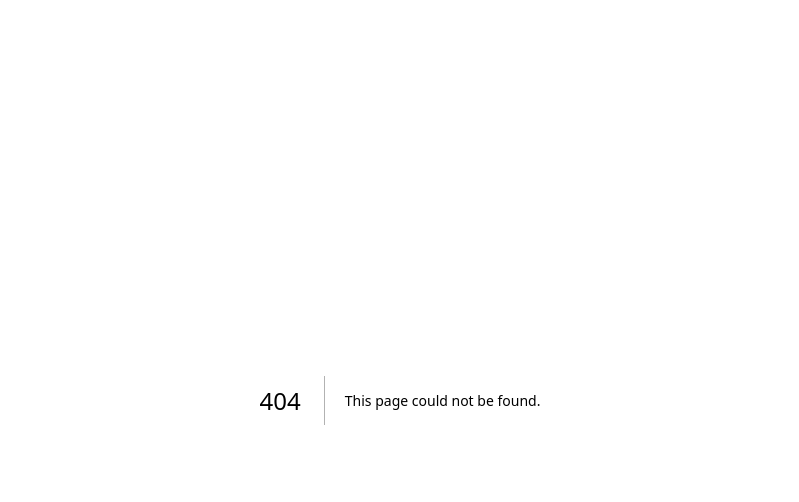
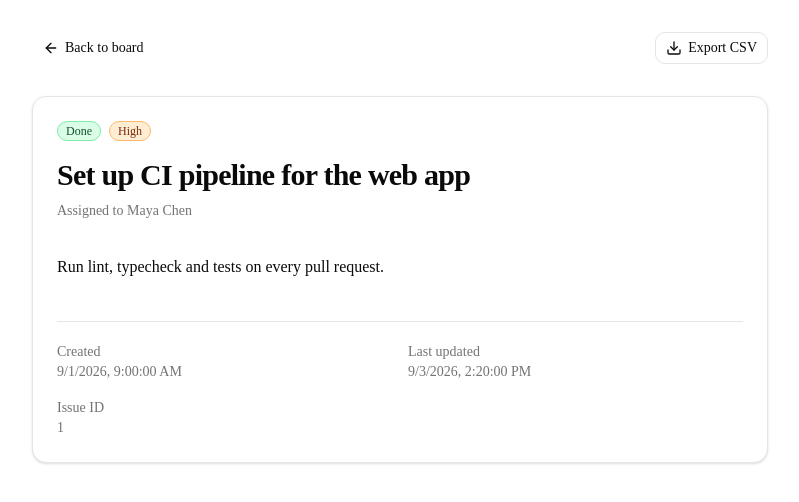
Before and after one commit to git4roman/Apollo, a Next.js app: page /issues/1 in a window 1280 px wide. Before the commit this address had no page. Shown: the top 502 px of the page, without its empty margins (240-1039 px from the left). Built offline with nearby package versions, Linux system fonts and the light colour scheme; what @apollo/client-integration-nextjs would draw is missing.

Commit message:
feat: add issue detail pages with loading, error, and not found states; implement CSV export functionality

```diff
--- /dev/null
+++ b/src/app/api/export/route.ts
@@ -0,0 +1,32 @@
+import { findIssues } from "@/server/store";
+
+const columns = [
+  "id",
+  "title",
+  "description",
+  "status",
+  "priority",
+  "assignee",
+  "createdAt",
+  "updatedAt",
+] as const;
+
+function csvCell(value: string | null): string {
+  const text = value ?? "";
+  return `"${text.replaceAll('"', '""')}"`;
+}
+
+export function GET(): Response {
+  const rows = findIssues({}).map((issue) =>
+    columns.map((column) => csvCell(issue[column])).join(","),
+  );
+  const csv = [columns.join(","), ...rows].join("\r\n");
+
+  return new Response(csv, {
+    headers: {
+      "Content-Type": "text/csv; charset=utf-8",
+      "Content-Disposition": 'attachment; filename="trackr-issues.csv"',
+      "Cache-Control": "no-store",
+    },
+  });
+}
--- /dev/null
+++ b/src/app/issues/[id]/error.tsx
@@ -0,0 +1,28 @@
+"use client";
+
+import { useEffect } from "react";
+import { Button } from "@/components/ui/button";
+
+export default function ErrorPage({
+  error,
+  retry,
+}: {
+  error: Error & { digest?: string };
+  retry: () => void;
+}) {
+  useEffect(() => {
+    console.error(error);
+  }, [error]);
+
+  return (
+    <main className="mx-auto flex min-h-[60vh] w-full max-w-3xl flex-col items-center justify-center px-4 text-center">
+      <h1 className="text-2xl font-semibold">Couldn&apos;t load this issue</h1>
+      <p className="text-muted-foreground mt-2">
+        Something went wrong while loading the issue.
+      </p>
+      <Button className="mt-6" onClick={retry}>
+        Try again
+      </Button>
+    </main>
+  );
+}
--- /dev/null
+++ b/src/app/issues/[id]/loading.tsx
@@ -0,0 +1,21 @@
+import { Skeleton } from "@/components/ui/skeleton";
+
+export default function Loading() {
+  return (
+    <main className="mx-auto w-full max-w-3xl px-4 py-8">
+      <div className="mb-8 flex justify-between">
+        <Skeleton className="h-8 w-32" />
+        <Skeleton className="h-8 w-28" />
+      </div>
+      <section className="rounded-xl border p-6">
+        <div className="mb-4 flex gap-2">
+          <Skeleton className="h-6 w-20" />
+          <Skeleton className="h-6 w-20" />
+        </div>
+        <Skeleton className="h-10 w-3/4" />
+        <Skeleton className="mt-3 h-4 w-40" />
+        <Skeleton className="mt-10 h-24 w-full" />
+      </section>
+    </main>
+  );
+}
--- /dev/null
+++ b/src/app/issues/[id]/not-found.tsx
@@ -0,0 +1,20 @@
+import Link from "next/link";
+import { ArrowLeft } from "lucide-react";
+import { Button } from "@/components/ui/button";
+
+export default function NotFound() {
+  return (
+    <main className="mx-auto flex min-h-[60vh] w-full max-w-3xl flex-col items-center justify-center px-4 text-center">
+      <p className="text-muted-foreground text-sm font-medium">404</p>
+      <h1 className="mt-2 text-2xl font-semibold">Issue not found</h1>
+      <p className="text-muted-foreground mt-2">
+        This issue may have been deleted or the link may be incorrect.
+      </p>
+      <Button asChild className="mt-6">
+        <Link href="/">
+          <ArrowLeft /> Back to board
+        </Link>
+      </Button>
+    </main>
+  );
+}
--- /dev/null
+++ b/src/app/issues/[id]/page.tsx
@@ -0,0 +1,84 @@
+import type { Metadata } from "next";
+import Link from "next/link";
+import { notFound } from "next/navigation";
+import { ArrowLeft, Download } from "lucide-react";
+import { Button } from "@/components/ui/button";
+import { PriorityBadge } from "@/components/PriorityBadge";
+import { StatusBadge } from "@/components/StatusBadge";
+import { getIssueById } from "@/server/data";
+
+interface IssuePageProps {
+  params: Promise<{ id: string }>;
+}
+
+export async function generateMetadata({
+  params,
+}: IssuePageProps): Promise<Metadata> {
+  const { id } = await params;
+  const issue = await getIssueById(id);
+
+  return {
+    title: issue ? `${issue.title} · Trackr` : "Issue not found · Trackr",
+    description: issue
+      ? `Details for issue ${issue.title}.`
+      : "The requested issue could not be found.",
+  };
+}
+
+export default async function IssuePage({ params }: IssuePageProps) {
+  const { id } = await params;
+  const issue = await getIssueById(id);
+
+  if (!issue) notFound();
+
+  return (
+    <main className="mx-auto w-full max-w-3xl px-4 py-8">
+      <div className="mb-8 flex items-center justify-between gap-4">
+        <Button asChild variant="ghost">
+          <Link href="/">
+            <ArrowLeft /> Back to board
+          </Link>
+        </Button>
+        <Button asChild variant="outline">
+          <a href="/api/export">
+            <Download /> Export CSV
+          </a>
+        </Button>
+      </div>
+
+      <article className="bg-card rounded-xl border p-6 shadow-sm">
+        <div className="mb-4 flex flex-wrap items-center gap-2">
+          <StatusBadge status={issue.status} />
+          <PriorityBadge priority={issue.priority} />
+        </div>
+        <h1 className="text-3xl font-semibold tracking-tight">{issue.title}</h1>
+        <p className="text-muted-foreground mt-2 text-sm">
+          Assigned to {issue.assignee ?? "Unassigned"}
+        </p>
+
+        {issue.description ? (
+          <p className="mt-8 leading-7 whitespace-pre-wrap">
+            {issue.description}
+          </p>
+        ) : (
+          <p className="text-muted-foreground mt-8 italic">No description.</p>
+        )}
+
+        <dl className="text-muted-foreground mt-10 grid gap-4 border-t pt-5 text-sm sm:grid-cols-2">
+          <div>
+            <dt className="font-medium">Created</dt>
+            <dd>{new Date(issue.createdAt).toLocaleString()}</dd>
+          </div>
+          <div>
+            <dt className="font-medium">Last updated</dt>
+            <dd>{new Date(issue.updatedAt).toLocaleString()}</dd>
+          </div>
+          <div>
+            <dt className="font-medium">Issue ID</dt>
+            <dd>{issue.id}</dd>
+          </div>
+        </dl>
+      </article>
+    </main>
+  );
+}
--- a/src/components/issues/IssueCard.tsx
+++ b/src/components/issues/IssueCard.tsx
@@ -1,4 +1,5 @@
 import type { Issue } from "@/lib/issue-meta";
+import Link from "next/link";
 import { PriorityBadge } from "../PriorityBadge";
 import { IssueActions } from "./IssueActions";
 
@@ -6,7 +7,11 @@ export function IssueCard({ issue }: { issue: Issue }) {
   return (
     <article className="bg-card text-card-foreground hover:border-foreground/30 rounded-lg border p-3 shadow-sm transition-colors">
       <div className="flex items-start justify-between gap-2">
-        <h3 className="text-sm leading-snug font-medium">{issue.title}</h3>
+        <h3 className="text-sm leading-snug font-medium">
+          <Link className="hover:underline" href={`/issues/${issue.id}`}>
+            {issue.title}
+          </Link>
+        </h3>
         <IssueActions issue={issue} />
       </div>
       {issue.description && (
--- /dev/null
+++ b/src/server/data.ts
@@ -0,0 +1,11 @@
+import { cache } from "react";
+import { findIssue } from "./store";
+import { simulateLatency } from "./simulate";
+import type { Issue } from "./types";
+
+// Server-side data access for routes and metadata. React's cache() deduplicates
+// calls with the same id during a single server render/request.
+export const getIssueById = cache(async (id: string): Promise<Issue | null> => {
+  await simulateLatency();
+  return findIssue(id) ?? null;
+});
```
